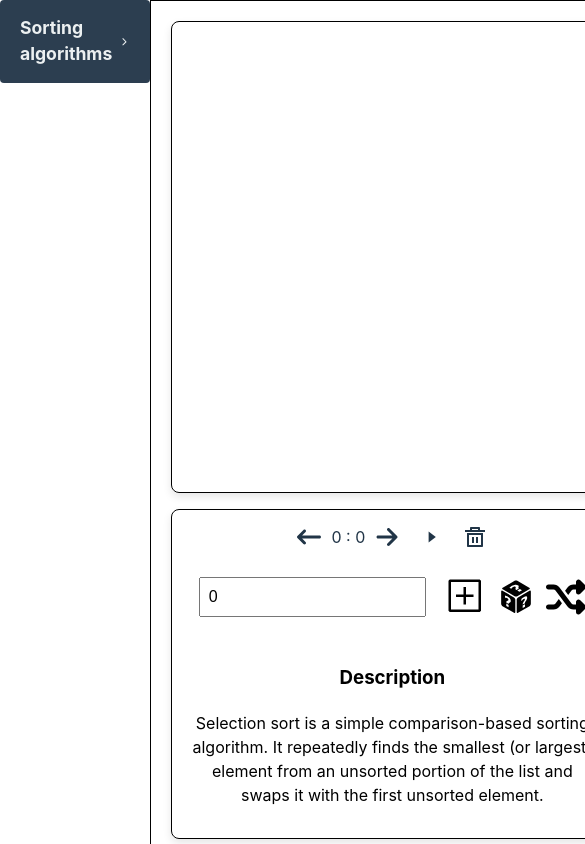
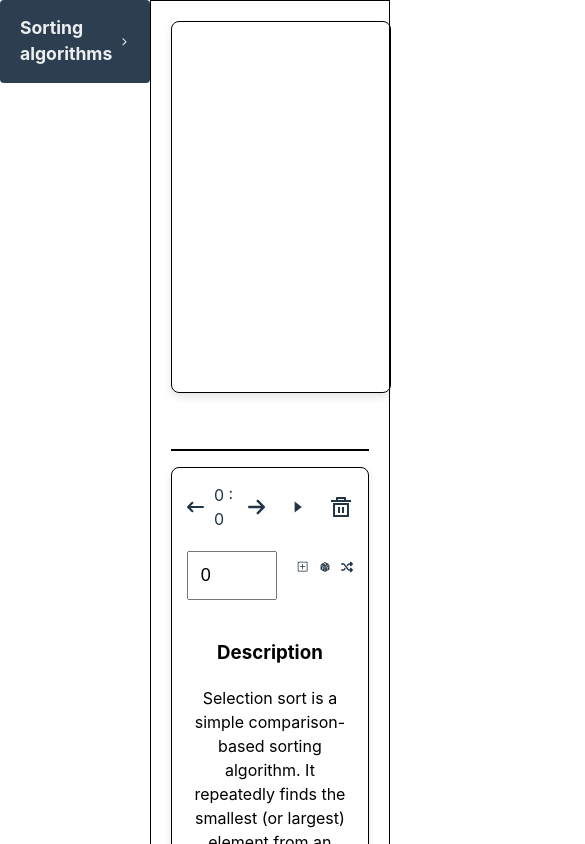
Before and after one commit to drachentrix/algorithm-visualizer, a React (Vite) app in the folder frontend/: page /algorithm/Sortingalgorithms/1 in a window 390 px wide. Shown: the top 844 px of the page, 585 px wide, since content can reach past the window. Built offline with nearby package versions, Linux system fonts and the light colour scheme.

Commit message:
added lil resposive

```diff
--- a/frontend/src/components/algorithms/SortComponent.module.css
+++ b/frontend/src/components/algorithms/SortComponent.module.css
@@ -11,7 +11,14 @@
     border: 1px solid black;
     padding: 10px;
     border-radius: 8px;
-    box-shadow: 0px 4px 8px rgba(0, 0, 0, 0.1);
+    box-shadow: 0 4px 8px rgba(0, 0, 0, 0.1);
+}
+
+@media (max-width: 768px) {
+    .chartContainer {
+        width: 100%;
+        height: 300px;
+    }
 }
 
 .itemBoxes {
@@ -32,9 +39,9 @@
 
 .itemBox {
     border: 1px solid black;
-    padding: 15px;
+    padding: 10px;
     margin: 5px;
-    font-size: 24px;
+    font-size: 18px;
     text-align: center;
     width: 50px;
     background-color: rgba(255, 255, 255, 0.7);
@@ -68,14 +75,14 @@
 
 .inputSection input {
     margin-right: 10px;
-    padding: 8px;
-    font-size: 16px;
+    padding: 12px;
+    font-size: 18px;
+    width: 100%;
 }
 
-.inputSection {
-    padding: 8px 12px;
-    color: black;
-    border: none;
+.inputSection button {
+    padding: 12px;
+    font-size: 18px;
     border-radius: 4px;
     cursor: pointer;
 }
@@ -90,7 +97,7 @@
     color: black;
 }
 
-.randomButton, .addButton, .shuffleButton{
+.randomButton, .addButton, .shuffleButton {
     font-size: 250%;
     margin-left: 10px;
     cursor: pointer;
@@ -100,3 +107,41 @@
 .randomButton:hover {
     transform: scale(1.1);
 }
+
+@media (max-width: 1200px) {
+    .baseGrid {
+        grid-template-columns: 1fr;
+    }
+
+    .chartContainer {
+        margin-bottom: 20px;
+    }
+}
+
+@media (max-width: 768px) {
+    .itemBox {
+        width: 45px;
+        font-size: 16px;
+        padding: 10px;
+    }
+
+    .randomButton, .addButton, .shuffleButton {
+        font-size: 200%;
+    }
+
+    .inputSection input {
+        font-size: 18px;
+        padding: 12px;
+        width: 100%;
+    }
+
+    .inputSection button {
+        font-size: 18px;
+        padding: 12px;
+    }
+
+    .chartContainer {
+        width: 100%;
+        height: 350px;
+    }
+}
```
